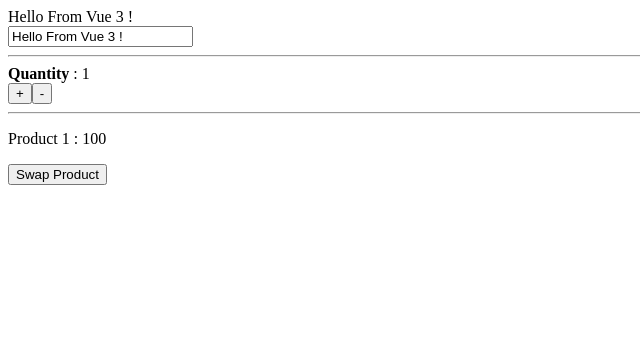
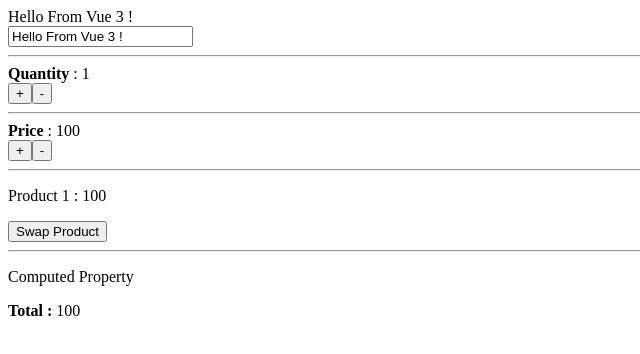
Before and after one commit to BabarAslamm/vue-3-composition-api, a Vue app: page / in a window 1280 px wide. Shown: the top 354 px of the page, without its empty margins (0-640 px from the left). Built offline with nearby package versions, Linux system fonts and the light colour scheme.

Commit message:
Computed property

```diff
--- a/src/App.vue
+++ b/src/App.vue
@@ -1,5 +1,5 @@
 <script>
-    import { ref, reactive, toRef, toRefs } from 'vue';
+    import { ref, reactive, toRef, toRefs, computed } from 'vue';
 
     export default {
         setup () {
@@ -43,6 +43,10 @@
             const { name , price } = toRefs(item);
 
 
+            // Total # computed property
+            const total = computed( () => item.price * quantity.value);
+
+
             return {
                 message,
                 quantity,
@@ -51,7 +55,8 @@
                 item,
                 swapProduct,
                 name,
-                price
+                price,
+                total
             }
         }
 
@@ -71,10 +76,22 @@
     <button @click="increment"> + </button>
     <button @click="decrement"> - </button>
 
+    <!-- Increase Decrease Price  -->
+    <hr>
+    <b>Price</b> : {{ price }}
+    <br>
+    <button @click="price++"> + </button>
+    <button @click="price--"> - </button>
+
     <!-- Reactive -->
      <hr>
      <p>{{ name}} : {{ price }}</p>
      <button @click="swapProduct">Swap Product</button>
+
+     <!-- Total  -->
+      <hr>
+      <p>Computed Property</p>
+      <b>Total :</b> {{ total }}
 </template>
 
 
```
